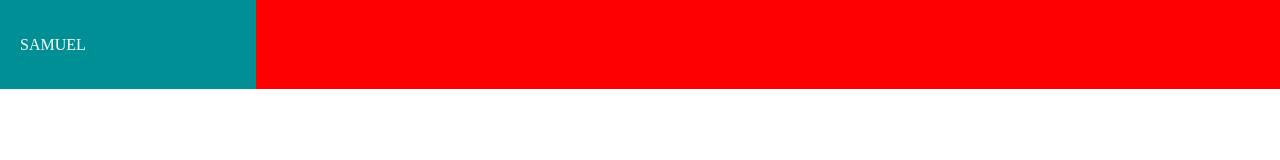
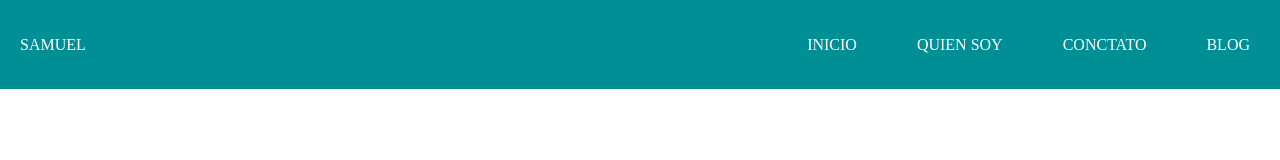
Before and after one commit to ki111-bit/-barra_navegacion_mobile-firts-1, a plain HTML site: page index.html in a window 1280 px wide. Drawn offline with Linux system fonts and the light colour scheme.

Commit message:
Se repara problemas que no aparece el menú -SergioGonzalez-

```diff
--- a/css/estilos.css
+++ b/css/estilos.css
@@ -35,16 +35,21 @@ header nav {
 
 header nav ol {
   list-style: none;
-  line-height: 50px;
+  /*line-height: 50px;*/
   display: flex;
   flex-direction: column;
-  margin: 20%;
+  /*margin: 20%;*/
+  margin-left: 20%;
+}
+header nav ol li{
+  line-height: 100px;
 }
 
 header nav ol li a {
   text-decoration: none;
   color: black;
   text-transform: uppercase;
+  color: #fff;
 }
 
 .mostrar {
@@ -66,13 +71,18 @@ header nav ol li a {
       display: none;
     }
   header nav{
-    background-color: red;
+    /*background-color: red;*/
     width: 80%;
     position: relative;
     top: 0;
   }
     header nav ol {
         flex-direction: row;
-
+        align-items: center;
+        height: 89px;
+        justify-content: flex-end;
+    }
+    header nav ol li{
+      padding:  30px;
     }
     }
```
